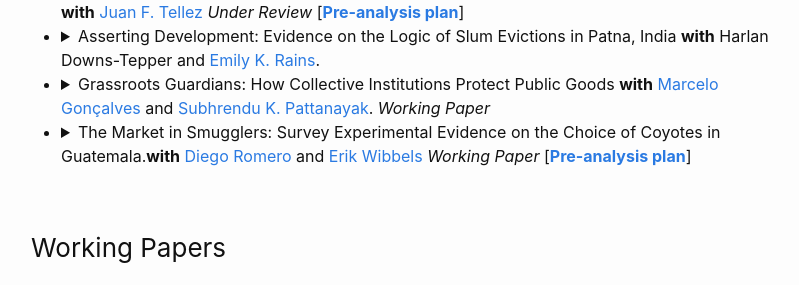
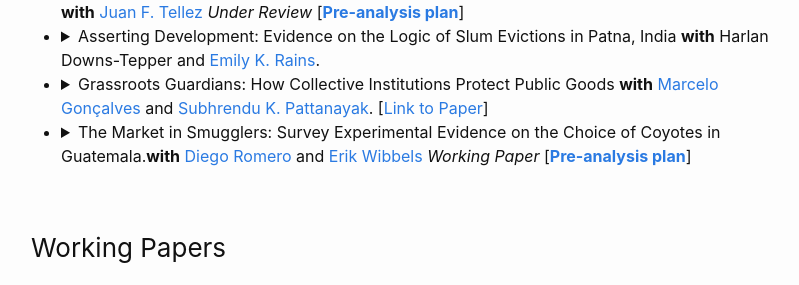
Before and after one commit to MateoVillamizarChaparro/MateoVillamizarChaparro.github.io, a Jekyll site: the page built from publications.md, in a window 1280 px wide and 900 px high, scrolled down 1115 px. Shown: the part 162-447 px from the top of the window, without its empty margins (239-1038 px from the left). Built offline with Jekyll 4.4.1, drawn with Linux system fonts in a browser that asks for light colours; our own code applies the rules of GitHub Pages for plain Markdown files.

Commit message:
Update publications.md

```diff
--- a/publications.md
+++ b/publications.md
@@ -74,7 +74,7 @@ Click on the arrows to access the abstracts.
     {::options parse_block_html="false" /}
 
   - {::options parse_block_html="true" /}
-    <details><summary markdown="span"> Grassroots Guardians: How Collective Institutions Protect Public Goods **with** [Marcelo Gonçalves](https://www.marcelo-goncalves.com/) and [Subhrendu K. Pattanayak](https://sanford.duke.edu/profile/subhrendu-k-pattanayak/). *Working Paper* </summary>
+    <details><summary markdown="span"> Grassroots Guardians: How Collective Institutions Protect Public Goods **with** [Marcelo Gonçalves](https://www.marcelo-goncalves.com/) and [Subhrendu K. Pattanayak](https://sanford.duke.edu/profile/subhrendu-k-pattanayak/). [[Link to Paper](https://papers.ssrn.com/sol3/papers.cfm?abstract_id=5454474)] </summary>
     <p> <sub>
     **Abstract:** Climate change is a global emergency, requiring both technological and institutional interventions to mitigate its effects. Among the contributions of political science to climate action are institutional solutions that address collective action problems, such as collective property rights. Accordingly, collective titling became a prominent conservation strategy in recent decades. However, empirical evidence on its effectiveness remains inconclusive, with inconsistent findings often lacking clear the- oretical explanations. We bridge this gap by arguing that the impact of collective titling depends on the strength of intracommunity institutions – where communities with more cohesive institutions experience solider conservation outcomes, as suggested by the common-pool resource literature. We test this argument by analyzing the effects of collective titling programs on deforestation in Brazil. We find that while collective titling reduces degradation, its benefits are concentrated in communi- ties with strong pre-existing collective institutions, highlighting a more nuanced reality than is often assumed in the policy literature.
     </sub> </p>
```
